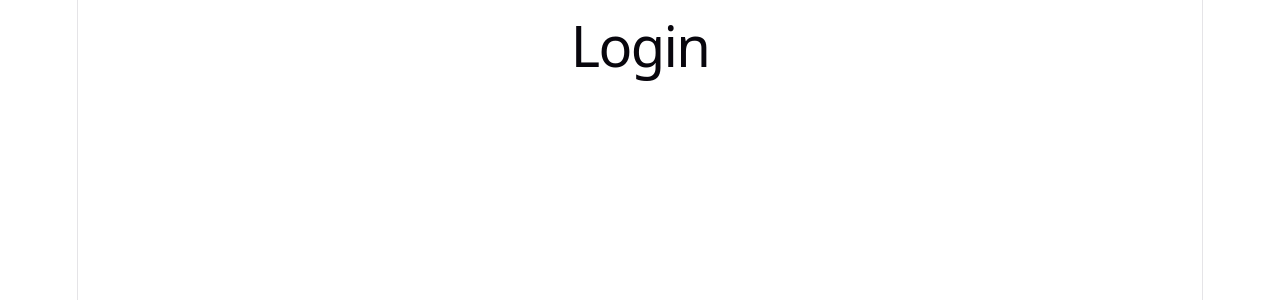
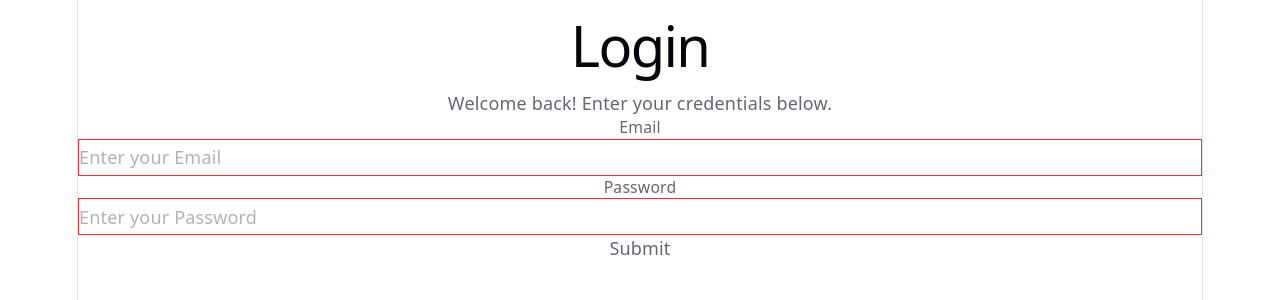
Before and after one commit to ttbr225/p2-t5-lms, a React (Vite) app in the folder frontend/: page /login in a window 1280 px wide. Shown: the top 300 px of the page. Built offline with nearby package versions, Linux system fonts and the light colour scheme.

Commit message:
Login no styling no functionality

```diff
--- a/frontend/src/App.tsx
+++ b/frontend/src/App.tsx
@@ -1,10 +1,11 @@
 import { Routes, Route } from 'react-router'
+import Login from './pages/Login'
 
 function App() {
   return (
     <Routes>
       <Route path="/" element={<h1>Home</h1>} />
-      <Route path="/login" element={<h1>Login</h1>} />
+      <Route path="/login" element={<Login />} />
       <Route path="/register" element={<h1>Register</h1>} />
     </Routes>
   )
--- /dev/null
+++ b/frontend/src/pages/Login.tsx
@@ -0,0 +1,22 @@
+import { useState } from "react";
+import Input from "../components/Input";
+import Button from "../components/Button";
+
+function Login() {
+    const [email, setEmail] = useState('');
+    const [password, setPassword] = useState('');
+
+    return (
+        <div>
+            <form>
+                <h1>Login</h1>
+                <p>Welcome back! Enter your credentials below.</p>
+                <Input label="Email" value={email} onChange={setEmail} type="email" />
+                <Input label="Password" value={password} onChange={setPassword} type="password" />
+                <Button label="Submit" type="submit" />
+            </form>
+        </div>
+    )
+}
+
+export default Login;
```
Also changed, not shown: frontend/src/pages/Register.tsx (added).
